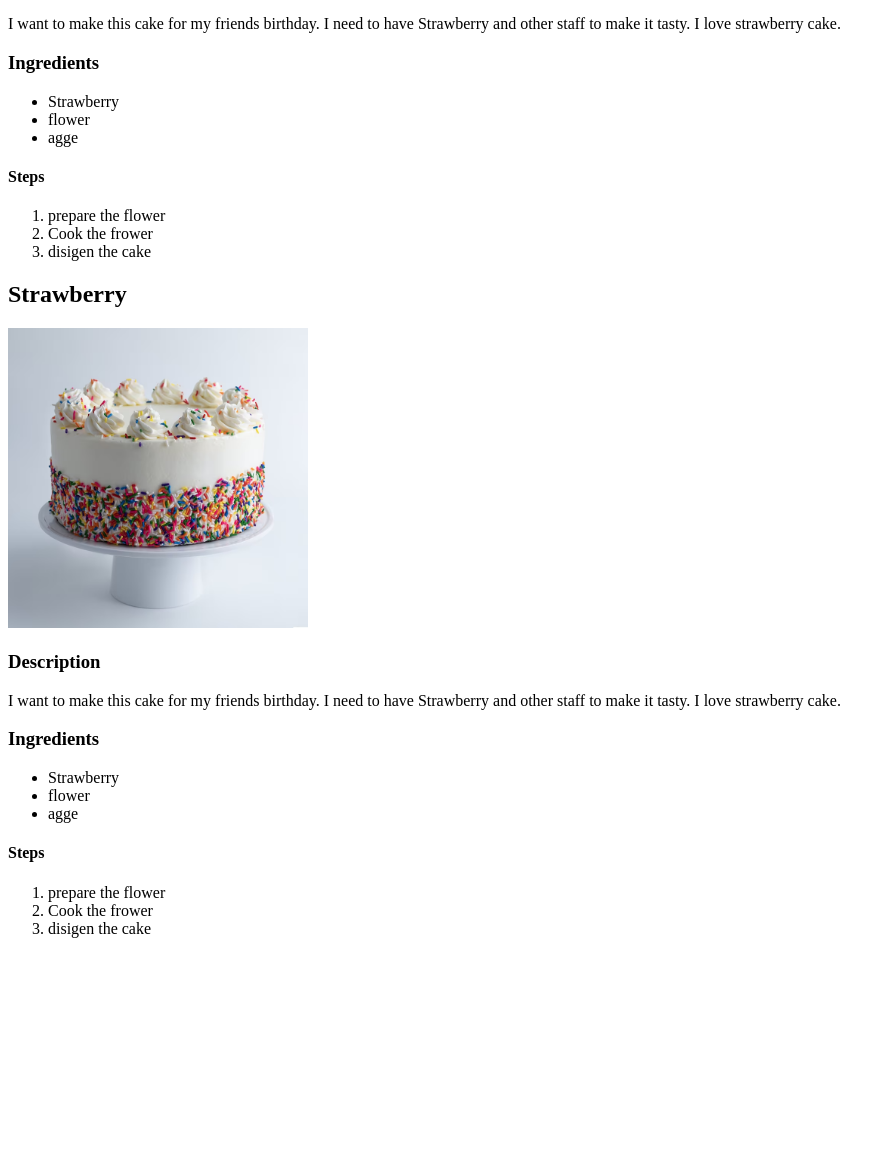
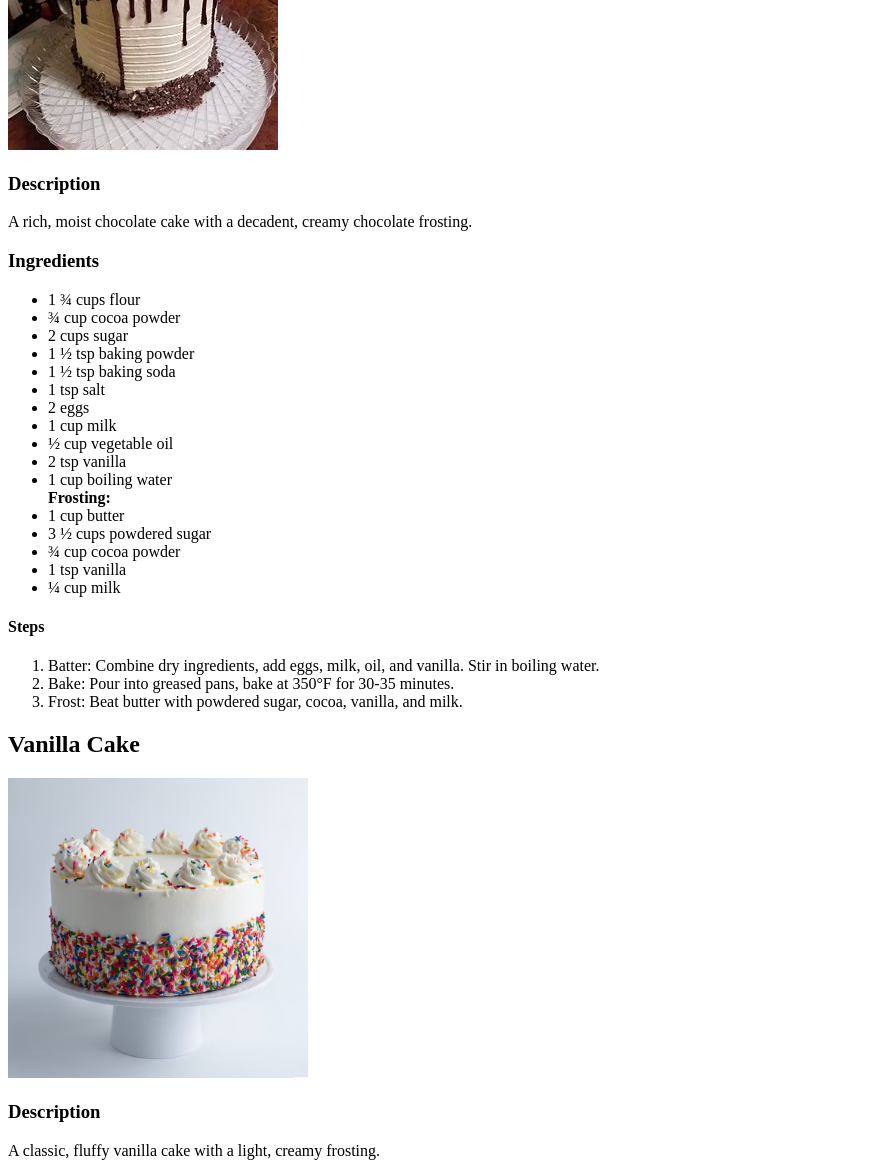
Before and after one commit to MuniraA2026/CS1-project-1-1, a plain HTML site: page index.html in a window 1280 px wide. Shown: the part 1323-2486 px from the top of the page, without its empty margins (0-895 px from the left). Before the commit the page ends 2277 px from the top, so only its background shows below. Drawn offline with Linux system fonts and the light colour scheme.

Commit message:
added some recipe

```diff
--- a/index.html
+++ b/index.html
@@ -10,9 +10,9 @@
 
 <body>
   <h1>Strawberry Cake</h1>
-   <p> <a href="#Cake">strawberry Cakw</a></p>
-   <p> <a href="#Strawberry">chocolate cake</a></p>
-   <p> <a href="#Flower">Vanilla Birthday cake</a></p>
+   <p> <a href="#Cake">strawberry Cake</a></p>
+   <p> <a href="#Chocolate">chocolate cake</a></p>
+   <p> <a href="#Vanilla">Vanilla cake</a></p>
 <hr>
 
 <div id="cake">
@@ -20,68 +20,106 @@
 <img src="strawberry cake.jpeg">
 
 <h3>Description</h3>
-<p>I want to make this cake for my friends birthday. I need to have Strawberry and other staff to make it tasty. I love strawberry cake. </p>
+<p>A moist and fluffy strawberry cake, bursting with fresh berry flavor and topped with creamy strawberry frosting.
+<h3>Ingredients</h3>
+<ul>
+  <li>2 ½ cups flour</li>
+  <li>2 ½ tsp baking powder</li>
+  <li>½ tsp salt</li>
+  <li>1 ½ cups sugar</li>
+  <li>¾ cup butter, softened</li>
+  <li>4 eggs</li>
+  <li>1 tsp vanilla</li>
+  <li>½ cup milk</li>
+  <li>1 cup strawberry puree</li>
+
+  <strong>Frosting:</strong>
+
+  <li>1 cup butter, softened</li>
+  <li>3 ½ cups powdered sugar</li>
+  <li>¾ cup cocoa powder</li>
+  <li>1 tsp vanilla extract</li>
+  <li>¼ cup milk</li>
+</ul>
+
+<h4>Steps</h4>
+<ol>
+  <li>Mix Batter: Cream butter and sugar, add eggs, vanilla, dry ingredients, milk, and strawberry puree.</li>
+  <li>Bake: Pour into greased 9-inch pans, bake at 350°F for 25-30 minutes. Cool.</li>
+  <li>Prepare Frosting: Beat butter until creamy, then add powdered sugar, cocoa, vanilla, and milk until smooth and spreadable.</li>
+
+</ol>
+</div>
+
+<div id="Chocolate cake">
+  <h2>Chocolare Cake</h2>
+<img src="chocolate.jpeg">
+
+<h3>Description</h3>
+<p>A rich, moist chocolate cake with a decadent, creamy chocolate frosting. </p>
 
 <h3>Ingredients</h3>
 <ul>
-  <li>Strawberries</li>
-  <li>suger</li>
-  <li>lemon juice</li>
-  <li>water</li>
+  <li>1 ¾ cups flour</li>
+  <li>¾ cup cocoa powder</li>
+  <li>2 cups sugar</li>
+  <li>1 ½ tsp baking powder</li>
+  <li>1 ½ tsp baking soda</li>
+  <li>1 tsp salt</li>
+  <li>2 eggs</li>
+  <li>1 cup milk</li>
+  <li>½ cup vegetable oil</li>
+  <li>2 tsp vanilla</li>
+  <li>1 cup boiling water</li>
+
+ <strong>Frosting:</strong>
+
+ <li>1 cup butter</li>
+  <li>3 ½ cups powdered sugar</li>
+  <li>¾ cup cocoa powder</li>
+  <li>1 tsp vanilla</li>
+  <li>¼ cup milk</li>
 
 </ul>
 
 <h4>Steps</h4>
 <ol>
-  <li>Wash and cut strawberries.</li>
-  <li>Combine strawberries, sugar, and lemon juice in a pan.</li>
-  <li>disigen the cake</li>
+  <li>Batter: Combine dry ingredients, add eggs, milk, oil, and vanilla. Stir in boiling water.</li>
+  <li>Bake: Pour into greased pans, bake at 350°F for 30-35 minutes.</li>
+  <li>Frost: Beat butter with powdered sugar, cocoa, vanilla, and milk.</li>
 </ol>
 </div>
 
-<div id="Strawberry">
-  <h2>Chocolare</h2>
-<img src="chocolate.jpeg">
+<div id="Flower">
+  <h2>Vanilla Cake</h2>
+<img src="vanilla.avif" width="300px">
 
 <h3>Description</h3>
-<p>I want to make this cake for my friends birthday. I need to have Strawberry and other staff to make it tasty. I love strawberry cake. </p>
+<p>A classic, fluffy vanilla cake with a light, creamy frosting.</p>
 
 <h3>Ingredients</h3>
 <ul>
-  <li>Strawberry</li>
-  <li>flower</li>
-  <li>agge</li>
+  <li>2 ½ cups flour</li>
+  <li>2 ½ tsp baking powder</li>
+  <li>½ tsp salt</li>
+  <li>1 ½ cups sugar</li>
+  <li>¾ cup butter, softened</li>
+  <li>4 eggs</li>
+  <li>1 tbsp vanilla</li>
+  <li>1 cup milk</li>
+   <strong>Frosting:</strong>
+<li>1 cup butter, softened</li>
+<li>4 cups powdered sugar</li>
+<li>2 tsp vanilla</li>
+<li>2-3 tbsp milk</li>
 
 </ul>
 
 <h4>Steps</h4>
 <ol>
-  <li>prepare the flower</li>
-  <li>Cook the frower</li>
-  <li>disigen the cake</li>
-</ol>
-</div>
-
-<div id="Flower">
-  <h2>Strawberry</h2>
-<img src="vanilla.avif" width="300px">
-
-<h3>Description</h3>
-<p>I want to make this cake for my friends birthday. I need to have Strawberry and other staff to make it tasty. I love strawberry cake. </p>
-
-<h3>Ingredients</h3>
-<ul>
-  <li>Strawberry</li>
-  <li>flower</li>
-  <li>agge</li>
-
-</ul>
-
-<h4>Steps</h4>
-<ol>
-  <li>prepare the flower</li>
-  <li>Cook the frower</li>
-  <li>disigen the cake</li>
+  <li>Batter: Cream butter and sugar, add eggs, vanilla, flour, baking powder, and milk.</li>
+  <li>Bake: Pour into greased pans, bake at 350°F for 25-30 minutes.</li>
+  <li>Frost: Beat butter, powdered sugar, vanilla, and milk until smooth.</li>
 </ol>
 </div>
 
```
